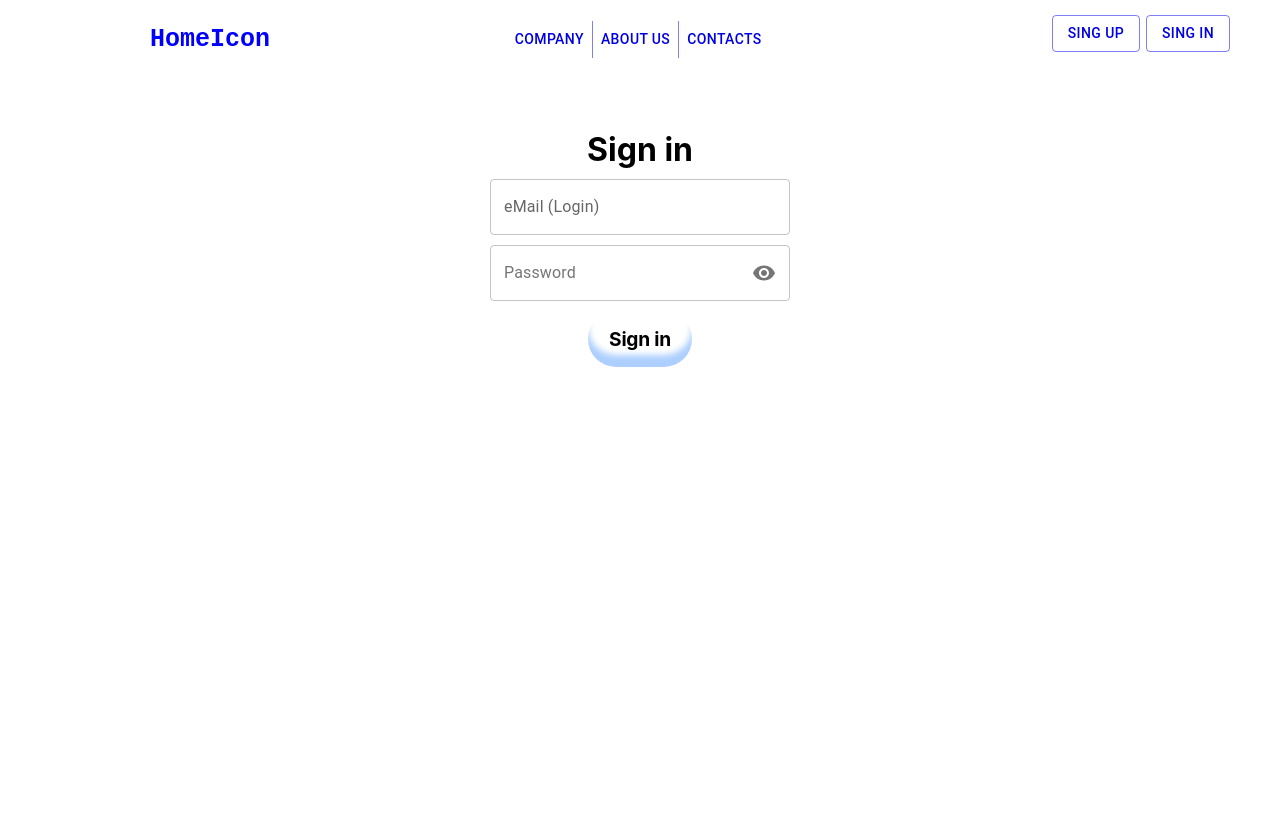
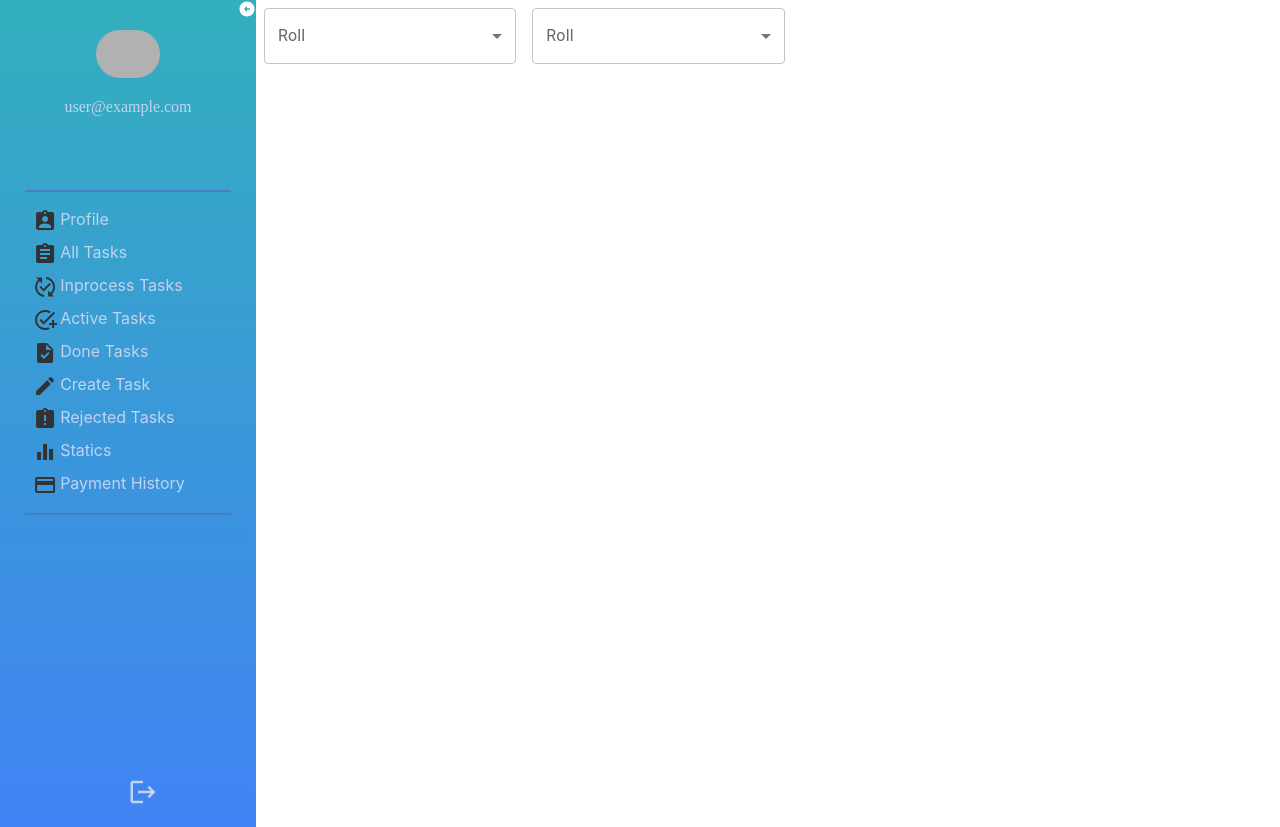
Before and after one commit to Narek423/TaskBoardProject-JS, a React (Create React App) app in the folder my-app/: page /profile in a window 1280 px wide. Before the commit this address led to /signin. Before the commit the page ends 800 px from the top, so only its background shows below. Built offline with nearby package versions, Linux system fonts and the light colour scheme; no server answers; sample sign-in values are in the browser's storage; grey boxes are pictures that could not be loaded.

Commit message:
finish routs and fir

```diff
--- a/my-app/src/Components/UserProfile/UserAvatar/UserAvatar.js
+++ b/my-app/src/Components/UserProfile/UserAvatar/UserAvatar.js
@@ -1,4 +1,4 @@
-import React, { useContext } from "react";
+import React, { useContext, useEffect } from "react";
 import { createUseStyles } from "react-jss";
 import { useUserAuth } from "../../../context/UserAuthContext";
 // import { userData } from "../../context/UserData";
@@ -29,6 +29,7 @@ const useStyle = createUseStyles(() => {
 
 function UserAvatar() {
 	const { user } = useUserAuth();
+	console.log("avatr", user);
 	const classes = useStyle();
 
 	return (
@@ -40,7 +41,7 @@ function UserAvatar() {
 					"https://ps.w.org/user-avatar-reloaded/assets/icon-256x256.png?rev=2540745"
 				}
 			></img>
-			<p className={classes.useremail}>{user && user.email}</p>
+			<p className={classes.useremail}>{user.user?.email || user?.email}</p>
 		</div>
 	);
 }
--- a/my-app/src/context/UserAuthContext.js
+++ b/my-app/src/context/UserAuthContext.js
@@ -4,34 +4,25 @@ import {
 	signInWithEmailAndPassword,
 	signOut,
 	onAuthStateChanged,
-	setPersistence,
-	browserSessionPersistence,
 } from "firebase/auth";
 import { auth } from "../Components/firebase";
 
-const UserAuthContext = createContext();
+export const UserAuthContext = createContext();
 
 export function UserAuthContextProvider({ children }) {
-	const [user, setUser] = useState("");
+	const [user, setUser] = useState(null);
+	const [loading, setLoading] = useState(true);
 
 	function signUp(email, password) {
 		return createUserWithEmailAndPassword(auth, email, password);
 	}
 
 	function signIn(email, password) {
-		return setPersistence(auth, browserSessionPersistence)
-			.then(() => {
-				return signInWithEmailAndPassword(auth, email, password).then(
-					(currentUser) => {
-						setUser(currentUser);
-					}
-				);
-			})
-			.catch((error) => {
-				// Handle Errors here.
-				const errorCode = error.code;
-				const errorMessage = error.message;
-			});
+		return signInWithEmailAndPassword(auth, email, password).then(
+			(currentUser) => {
+				setUser(currentUser);
+			}
+		);
 	}
 
 	function logOut() {
@@ -39,8 +30,11 @@ export function UserAuthContextProvider({ children }) {
 	}
 
 	useEffect(() => {
+		// durs hanel  onAuthStateChanged
 		const unsubscribe = onAuthStateChanged(auth, (currentUser) => {
+			console.log(`useEffect`, currentUser);
 			setUser(currentUser);
+			setLoading(false);
 		});
 
 		return () => {
@@ -48,9 +42,11 @@ export function UserAuthContextProvider({ children }) {
 		};
 	}, []);
 
+	const value = { user, signUp, signIn, logOut };
+
 	return (
-		<UserAuthContext.Provider value={{ user, signUp, signIn, logOut }}>
-			{children}
+		<UserAuthContext.Provider value={value}>
+			{!loading && children}
 		</UserAuthContext.Provider>
 	);
 }
--- a/my-app/src/index.js
+++ b/my-app/src/index.js
@@ -4,14 +4,17 @@ import "./index.css";
 import App from "./App";
 import reportWebVitals from "./reportWebVitals";
 import { BrowserRouter } from "react-router-dom";
+import { UserAuthContextProvider } from "./context/UserAuthContext";
 
 const root = ReactDOM.createRoot(document.getElementById("root"));
 root.render(
-	<BrowserRouter>
-		<React.StrictMode>
-			<App />
-		</React.StrictMode>
-	</BrowserRouter>
+	<UserAuthContextProvider>
+		<BrowserRouter>
+			<React.StrictMode>
+				<App />
+			</React.StrictMode>
+		</BrowserRouter>
+	</UserAuthContextProvider>
 );
 
 // If you want to start measuring performance in your app, pass a function
```
Also changed, not shown: my-app/src/Components/UserProfile/UserProfile.js (+4 -4 lines), my-app/src/Components/firebase.js (+11 -11 lines).
